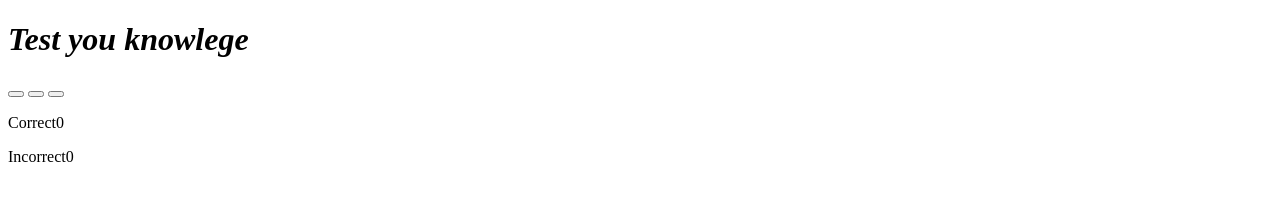
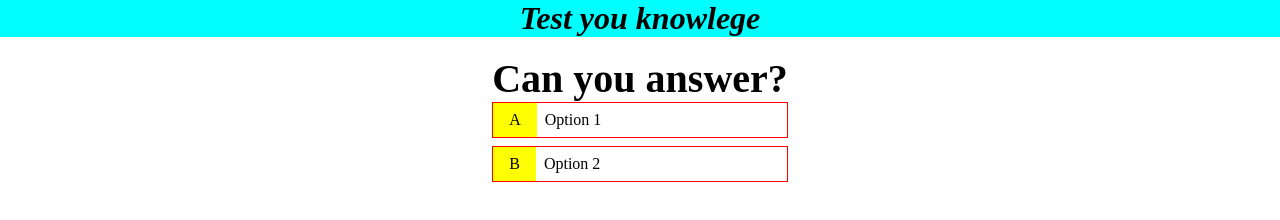
Before and after one commit to BogdanP17/online-quiz, a plain HTML site: page index.html in a window 1280 px wide. Drawn offline with Linux system fonts and the light colour scheme.

```diff
--- a/index.html
+++ b/index.html
@@ -16,24 +16,40 @@
     <title>Online Quiz</title>
 </head>
 <body>
-    <h1 class="heading">
-        <i class="fa-sharp fa-regular fa-face-thinking">Test you knowlege</i>
-    </h1>
-    <div>
-        <section id="questionArea">
-            <span id="question"></span>
-            <button id="option1"></button>
-            <button id="option2"></button>
-            <button class="hide" id="submit"></button>
-        </section>
+    <div class="game">
+        <h1 class="heading">
+            <i class="fa-sharp fa-regular fa-face-thinking">Test you knowlege</i>
+        </h1>
+
+    </div><br>
+    <div class="container">
+
+        <div class="game">
+            <h3 class="question">Can you answer?</h3>
+            <div class="choice">
+                <p class="prefix">A</p>
+                <p class="text">Option 1</p>
+            </div>
+            <div class="choice">
+                <p class="prefix">B</p>
+                <p class="text">Option 2</p>
+            </div>
+        </div>
     </div>
-    <div>
+
+    <!-- <div class="scores">
         <section id="answers">
         <p class="score">Correct<span id="socore">0</span></p>
         <p class="score">Incorrect<span id="incorrect">0</span></p>
 
         </section>
-    </div>
+
+        <div class="info">
+            <p>This Online Quis refert to you're knowleage in sport domain.
+            </p>
+            <p>You will have 10 questions to answer. The game is interactive and fun, test you knowleage in  sport domain to see how good are you. </p>
+        </div>
+    </div> -->
     <footer id="icons"></footer>
     <script src=".devcontainer\assets\script.js"></script>
 </body>
```
Also changed, not shown: .devcontainer/assets/script.js, .devcontainer/assets/style.css.
